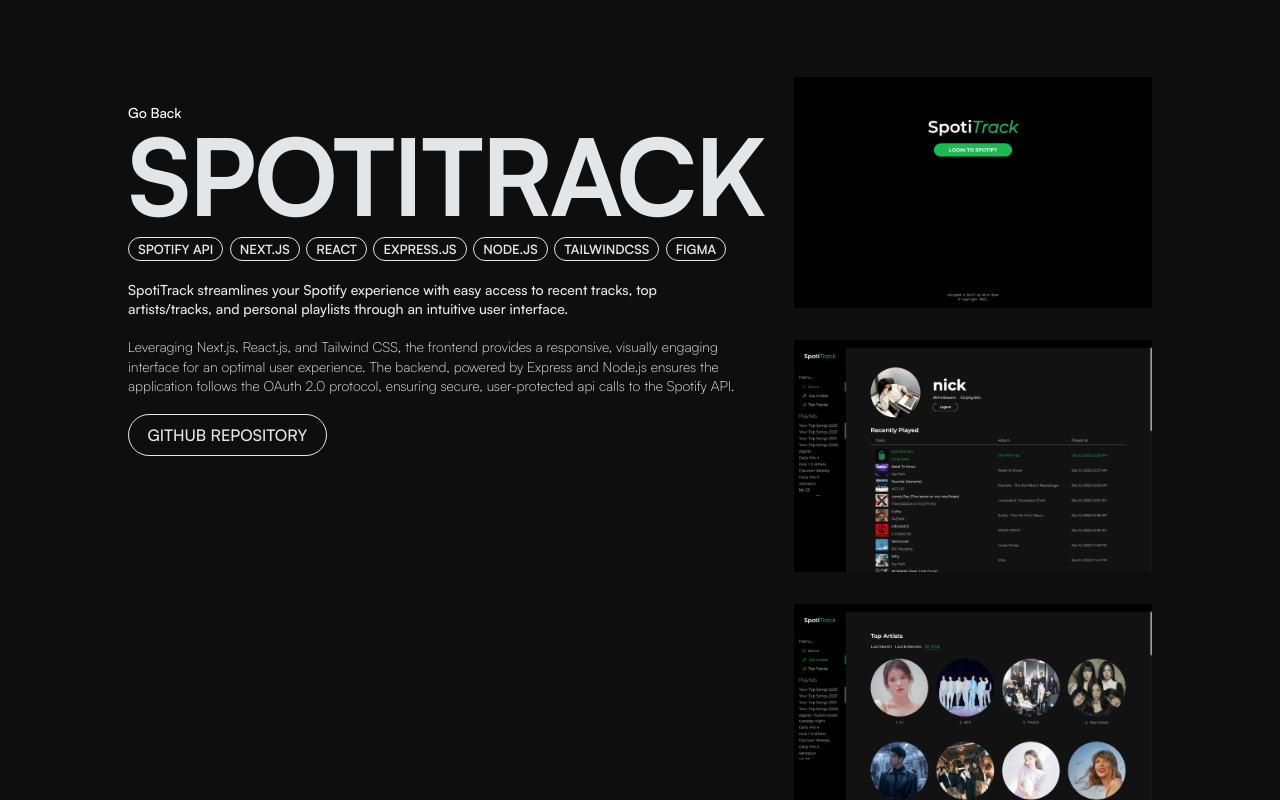
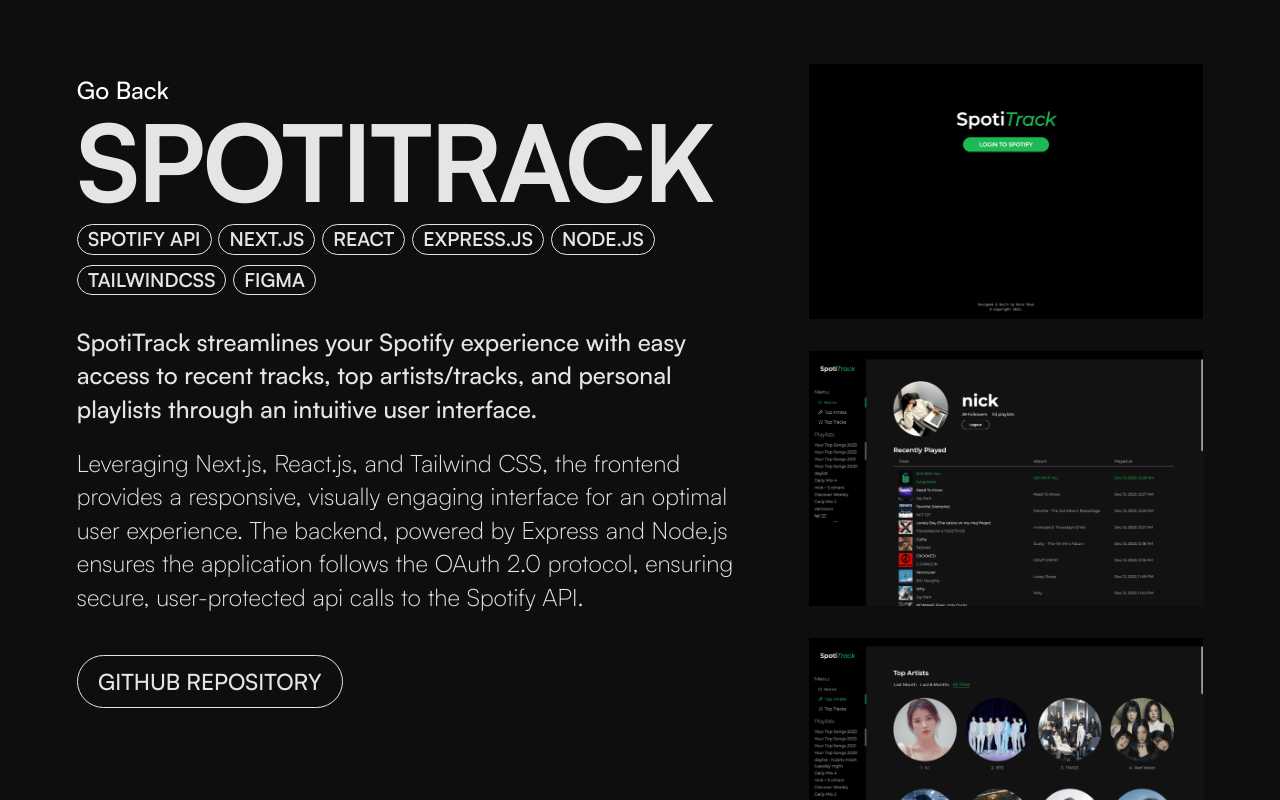
Before and after one commit to NickShum222/Website-V2, a Next.js app: page /projects/spotitrack in a window 1280 px wide. Shown: the top 800 px of the page. Built offline with nearby package versions, Linux system fonts and the light colour scheme.

Commit message:
Spotitrack push

```diff
--- a/src/components/Header/index.jsx
+++ b/src/components/Header/index.jsx
@@ -56,7 +56,7 @@ const index = ({ title, index, className }) => {
                 initial="initial"
                 delay={1.8}
                 animate={isInView ? "enter" : "initial"}
-                className={"uppercase lg:text-headingLgClamp md:text-[8.7vw] sm:text-[10.092vw] text-[12.427vw] leading-[1] tracking-tighter font-[700] text-tertiary dark:text-primary"}>{title}</motion.h2>
+                className={"uppercase lg:text-headingLgClamp md:text-[8.7vw] sm:text-[10.092vw] text-[12.427vw] leading-[1] tracking-tighter font-[600] text-tertiary dark:text-primary"}>{title}</motion.h2>
             <motion.div
                 variants={headerSlide}
                 initial="initial"
--- a/src/components/SmoothScroll/index.jsx
+++ b/src/components/SmoothScroll/index.jsx
@@ -12,6 +12,21 @@ const index = ({ children }) => {
     }
     requestAnimationFrame(raf);
   }, []);
+  useEffect(() => {
+    document.querySelectorAll('a[href^="#"]').forEach(anchor => {
+      anchor.addEventListener('click', function (e) {
+        e.preventDefault();
+        const targetId = this.getAttribute('href').substring(1);
+        const targetElement = document.getElementById(targetId);
+
+        if (targetElement) {
+          targetElement.scrollIntoView({
+            behavior: 'smooth',
+          });
+        }
+      });
+    });
+  }, []);
   return children;
 };
 
--- a/src/pages/projects/spotitrack/index.jsx
+++ b/src/pages/projects/spotitrack/index.jsx
@@ -1,7 +1,9 @@
-import React from 'react'
+"use client"
+import React, {useEffect} from 'react'
 import { SEO, Button } from '@/components'
 import Link from 'next/link';
 import Image from 'next/image';
+
 import picture1 from "../../../../public/images/spotitrack/SpotiTrackLanding.png";
 import picture2 from "../../../../public/images/spotitrack/SpotiTrackDashboard.png";
 import picture3 from "../../../../public/images/spotitrack/SpotiTrackArtists.png";
@@ -12,16 +14,18 @@ import picture5 from "../../../../public/images/spotitrack/SpotiTrackPlaylist.pn
 const tools = ["Spotify API", "Next.js", "React", "Express.js", "Node.js", "TailwindCSS",  "Figma"];
 const index = () => {
   return (
-      <section>
+      <section id="spotitrack"
+      className={"scroll-smooth"}
+      >
           <SEO theme={"dark"} />
           <div
-              className={`lg:px-[128px] md:px-[64px] min-h-[100dvh] w-[100dvw] px-[24px] py-[6%] flex lg:flex-row flex-col justify-between items-start bg-secondary `}
+              className={`lg:px-[6%] md:px-[64px] min-h-[100dvh] w-[100dvw] px-[24px] lg:py-[64px] py-[6%] flex lg:flex-row flex-col justify-between items-start bg-secondary `}
           >
-              <div className={"lg:w-[60%] w-full flex flex-col justify-start lg:sticky lg:top-[4%]"}>
-                  <div className={"flex justify-start  mt-[3%] group"}>
+              <div className={"lg:w-[60%] w-full flex flex-col justify-start lg:sticky lg:top-[64px]"}>
+                  <div className={"flex justify-start"}>
                       <Link
                           scroll={false}
-                          href={"/"} className={"text-[1.089vw] text-center text-white font-[500] py-[1.25%] "}>
+                          href={"/"} className={"lg:text-[1.5em] md:text-[1.3em] text-[1.2em] group text-center text-white font-[500] py-[1.25%] "}>
                           <p>Go Back</p>
                           <span className={"max-w-0 group-hover:max-w-full block bg-white transition-all duration-350 ease-in h-[2px]"}/>
                       </Link>
@@ -42,68 +46,85 @@ const index = () => {
                           <div
                               key={index}
                               className={
-                                  "text-[1vw] border-[1px] border-solid rounded-full mr-[1%] border-primary text-primary px-[1.5%] py-[0.25%] font-[600] uppercase text-center italic"
+                                  "lg:text-[1.2em] md:text-[1.1em] text-[0.9em] mb-[1.5%] border-[1px] border-solid rounded-full mr-[1%] border-primary text-primary px-[1.5%] py-[0.25%] font-[600] leading-[1.3] uppercase text-center italic"
                               }
                           >
                               {tool}
                           </div>
                       ))}
                   </div>
-                  <div className={"flex flex-col justify-start w-full"}>
+                  <div className={"flex flex-col justify-start w-full mb-[3%]"}>
                       <p
                           className={
-                              "w-full text-primary leading-[1.4] font-[500] text-[1.089vw]"
+                              "w-full text-primary leading-[1.4] font-[500] lg:text-[1.5em] md:text-[1.3em] text-[1.2em]"
                           }
                       >
                           SpotiTrack streamlines your Spotify experience with easy access to recent tracks, top artists/tracks, and personal playlists through an intuitive user interface.
                       </p>
                       <p
                           className={
-                              "w-full text-primary leading-[1.4] font-[300] text-[1.089vw] mt-[3%]"
+                              "w-full text-primary leading-[1.4] font-[300] lg:text-[1.5em] md:text-[1.3em] text-[1.2em] mt-[3%]"
                           }
                       >
                           Leveraging Next.js, React.js, and Tailwind CSS, the frontend provides a responsive, visually engaging interface for an optimal user experience. The backend, powered by Express and Node.js ensures the application follows the OAuth 2.0 protocol, ensuring secure, user-protected api calls to the Spotify API.
                       </p>
-                      <div className={"flex justify-start gap-2 mt-[3%]"}>
+                      <div className={"flex justify-start gap-2 mt-[6%]"}>
                           <Link
                               target="_blank"
-                              href={"https://github.com/NickShum222/Spotify-Tracker"} className={"uppercase text-center text-primary border-solid border-[1px] border-primary font-[500] px-[3%] py-[1.25%] rounded-full"}>
+                              href={"https://github.com/NickShum222/Spotify-Tracker"} className={"uppercase text-center lg:text-[1.4em] md:text-[1.3em] text-[1.2em] text-primary border-solid border-[1px] border-primary font-[500] px-[3%] py-[1.25%] rounded-full"}>
                               <Button label={"Github Repository"} className={""}/>
                           </Link>
                       </div>
                   </div>
               </div>
-              <div className={"flex flex-col lg:w-[35%] w-full gap-8"}>
+              <div className={"flex flex-col justify-center items-center lg:w-[35%] w-full gap-8"}>
                   <Image
                   src={picture1}
-                  fit
+                  fit="true"
                   placeholder="blur"
                   alt={"SpotiTrack Landing Page"}
                   />
                   <Image
                       src={picture2}
-                      fit
+                      fit="true"
+
                       placeholder="blur"
                       alt={"SpotiTrack Dashboard Page"}
                   />
                   <Image
                       src={picture3}
-                      fit
+                      fit="true"
+
                       placeholder="blur"
                       alt={"SpotiTrack Top Artists Page"}
                   />
                   <Image
                       src={picture4}
-                      fit
+                      fit="true"
+
                       placeholder="blur"
                       alt={"SpotiTrack Top Tracks Page"}
                   />
                   <Image
                       src={picture5}
-                      fit
+                      fit="true"
+
                       placeholder="blur"
                       alt={"SpotiTrack Playlist Page"}
                   />
+                  <div className={"w-full flex justify-between items-center lg:hidden "}>
+                      <Link
+                          scroll={false}
+                          href={"/"} className={"lg:text-[1.5em] md:text-[1.3em] text-[1.2em] group text-center text-white font-[500] py-[1.25%] "}>
+                          <p>Go Back</p>
+                          <span className={"max-w-0 group-hover:max-w-full block bg-white transition-all duration-350 ease-in h-[2px]"}/>
+                      </Link>
+                      <a
+                          href={"#spotitrack"} className={"lg:text-[1.5em] md:text-[1.3em] text-[1.2em] group text-center text-white font-[500] py-[1.25%] "}>
+                          <p>Scroll Top</p>
+                          <span className={"max-w-0 group-hover:max-w-full block bg-white transition-all duration-350 ease-in h-[2px]"}/>
+                      </a>
+                  </div>
               </div>
           </div>
       </section>
--- a/src/sections/About.jsx
+++ b/src/sections/About.jsx
@@ -39,7 +39,7 @@ const About = () => {
           <div className="flex flex-col justify-normal w-full mt-[3%] lg:gap-6 gap-5 ">
             <BodyAnim className="text-grey2 dark:text-grey3 lg:text-aboutParagraph font-[300] md:text-[2.576vw] text-[4.589vw] leading-[1.4] ">
               I am an independent full-stack developer, UI/UX designer, and
-              full-time computer engineering student at University of Waterloo.
+              full-time computer engineering student at the University of Waterloo.
             </BodyAnim>
             <BodyAnim className="text-grey2 dark:text-grey3 lg:text-aboutParagraph font-[300] md:text-[2.576vw] text-[4.589vw] leading-[1.4] ">
               My goal is to create innovative solutions and applications that
--- a/src/sections/LandingSub.jsx
+++ b/src/sections/LandingSub.jsx
@@ -11,7 +11,7 @@ const LandingSub = () => {
 
   const words = paragraph.split(" ");
   return (
-    <div className="min-h-[175lvh] relative w-full" ref={element}>
+    <div className="min-h-[175dvh] relative w-full" ref={element}>
       <div className=" dark:bg-secondary min-h-[100dvh] w-full flex justify-center items-center bg-primary sticky top-0">
         <div
           className={`lg:px-[6%] md:px-[64px] px-[24px] dark:bg-secondary bg-primary flex flex-wrap justify-start
@@ -56,7 +56,7 @@ const Character = ({ children, range, progress }) => {
   return (
     <motion.span
       style={{ opacity }}
-      className="lg:text-servicesTool md:text-[7.073vw] text-[7.952vw] md:leading-[1.2] leading-[1.3] tracking-tight dark:text-primary text-secondary font-bold"
+      className="lg:text-servicesTool md:text-[7.073vw] text-[7.952vw] md:leading-[1.2] leading-[1.3] tracking-tight dark:text-primary text-secondary font-[600]"
     >
       {children}
     </motion.span>
--- a/src/sections/Projects.jsx
+++ b/src/sections/Projects.jsx
@@ -67,7 +67,7 @@ const Projects = () => {
                 <p className="font-[700] uppercase lg:text-headingLgClamp md:text-[10vw] sm:text-[10.092vw] text-[12.427vw] leading-[0.8] tracking-tight text-primary dark:text-tertiary">
                   {project.name}
                 </p>
-                <p className={"text-primary font-[500] tracking-tight hidden lg:inline text-aboutParagraph"}>{project.description}</p>
+                <p className={"text-primary font-[500] hidden lg:inline text-[1.6vw]"}>{project.description}</p>
               </div>
             </Link>
           ))}
--- a/src/styles/globals.scss
+++ b/src/styles/globals.scss
@@ -10,6 +10,27 @@
   @apply transition-colors;
   @apply duration-500;
 }
+
+html.lenis {
+  height: auto;
+}
+
+.lenis.lenis-smooth {
+  scroll-behavior: auto;
+}
+
+.lenis.lenis-smooth [data-lenis-prevent] {
+  overscroll-behavior: contain;
+}
+
+.lenis.lenis-stopped {
+  overflow: hidden;
+}
+
+.lenis.lenis-scrolling iframe {
+  pointer-events: none;
+}
+
 .landing-text {
   transform-style: preserve-3d;
 }
@@ -70,3 +91,6 @@
   perspective: 700px;
   perspective-origin: left;
 }
+.scroll-smooth{
+  scroll-behavior: smooth;
+}
```
Also changed, not shown: src/sections/Experiences.jsx (+4 -3 lines), src/sections/Landing.jsx (+4 -4 lines).
